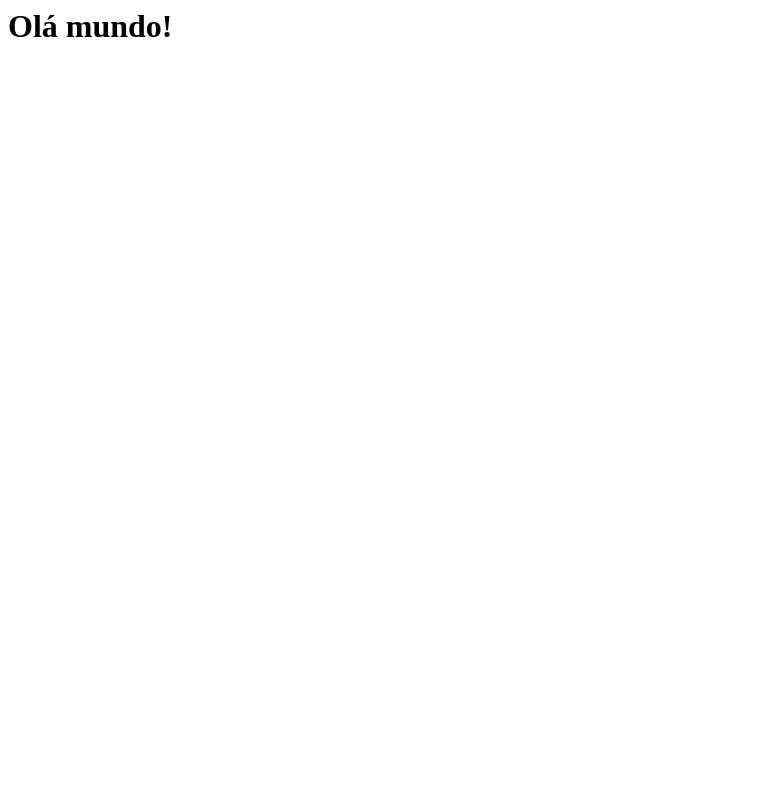
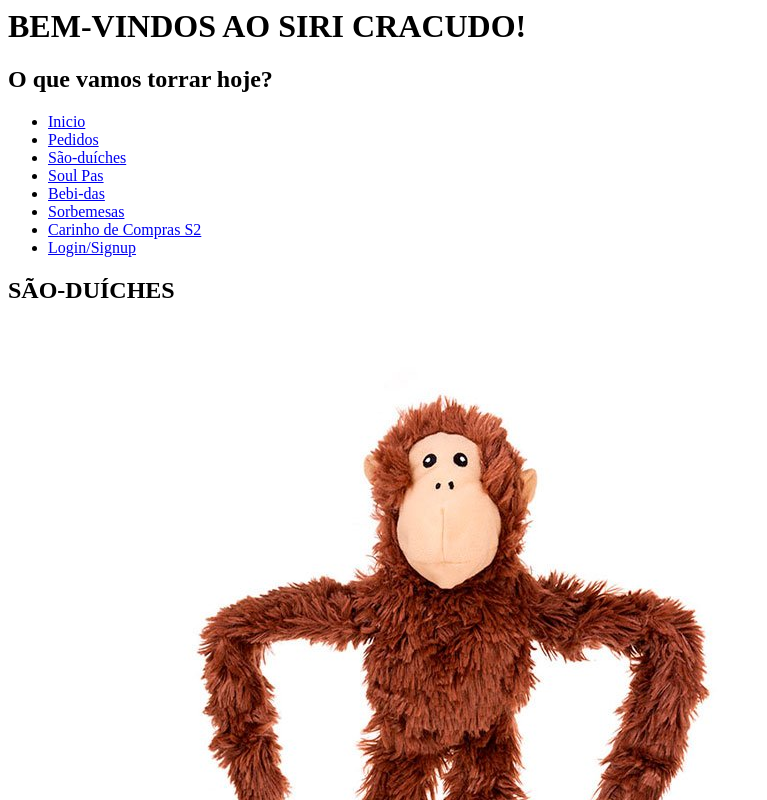
Before and after one commit to kauan22-bk/siricracudo, a plain HTML site: page pages/home.html in a window 1280 px wide. Shown: the top 800 px of the page, without its empty margins (0-767 px from the left). Drawn offline with Linux system fonts and the light colour scheme.

Commit message:
pagina home estruturada com header,menu, e primeiro card

```diff
--- a/pages/home.html
+++ b/pages/home.html
@@ -1,11 +1,41 @@
 <!DOCTYPE.html>
 <html lang="en">
+
  <head>
    <meta charset="utf-8">
    <title>Siri Cracudo Lanches</title>
  </head>
+
  <body>
-   <h1>Olá mundo!</h1>
+  <header>
+    <h1>BEM-VINDOS AO SIRI CRACUDO!</h1>
+    <h2>O que vamos torrar hoje?</h2>
+    <nav>
+      <ul>
+       <li>  <a href="./home.html">Inicio</a>  </li>
+       <li> <a href="#">Pedidos</a> </li>
+       <li> <a href="#">São-duíches</a> </li>
+       <li> <a href="#">Soul Pas</a> </li>
+       <li> <a href="#">Bebi-das</a> </li>
+       <li> <a href="#">Sorbemesas</a> </li>
+       <li> <a href="#">Carinho de Compras S2</a> </li>
+       <li> <a href="#">Login/Signup</a> </li>
+      </ul>
+    </nav>
+  </header>
+  <main>
+    <section class:"card">
+      <h1>SÃO-DUÍCHES</h1>
+      <img src="../img/macaco.jpg">
+      <p>Aqui temos os melhores sanduíches, com carnes de gatos nobres.</p>
+      <a href="#" class="botao">JÁ QUERO!</a>
+    </section>
 
+  </main>
+
+  <footer>
+
+  </footer>
  </body>
+
 </html>
```
Also changed, not shown: css/home.css (added), img/MassaCinzabrabo.webp (added), img/PeterGriffin.jpg (added), img/macaco.jpg (added). Lines whose indentation alone changed are shown as unchanged.
